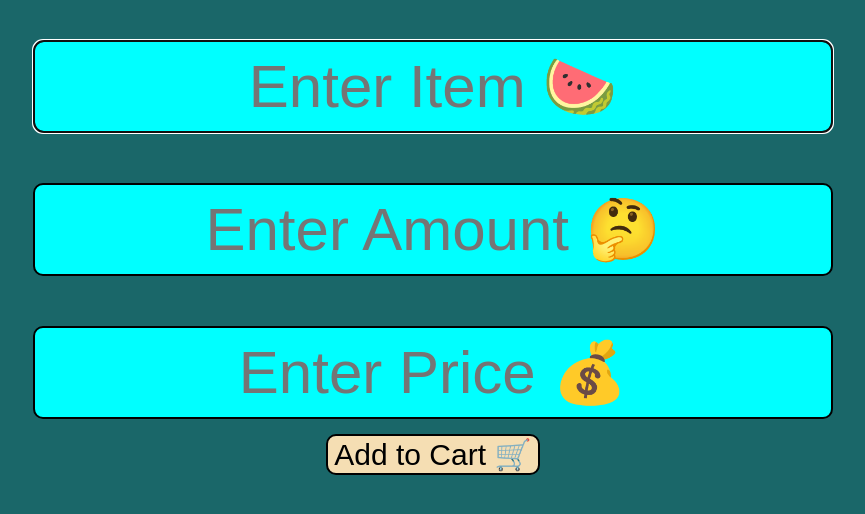
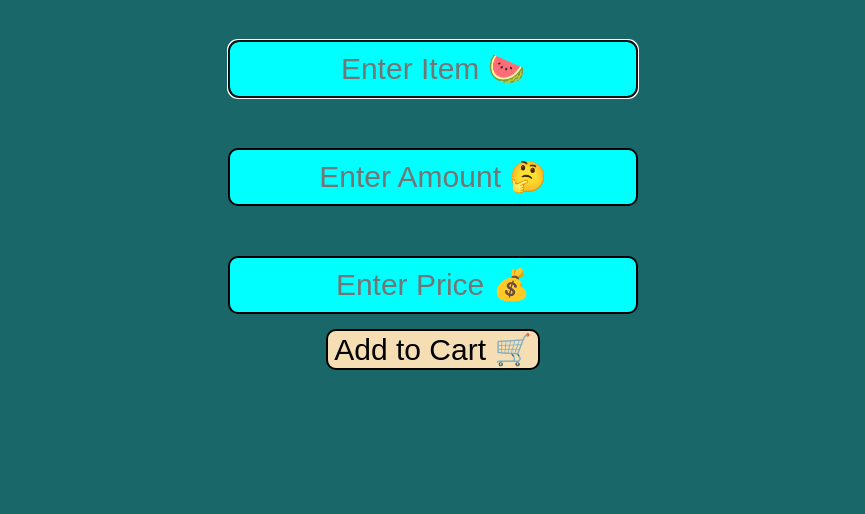
Before and after one commit to Shevilll/ShoppingCart, a Flask app: page / in a window 1280 px wide. Shown: the part 157-671 px from the top of the page, without its empty margins (207-1072 px from the left). Run offline with Flask 3, Linux system fonts and the light colour scheme.

Commit message:
minor changes

```diff
--- a/static/style.css
+++ b/static/style.css
@@ -21,7 +21,7 @@
     display: block;
     text-align: center;
     margin: auto;
-    font-size: 60px;
+    font-size: 30px;
     padding: 10px;
     margin-top: 50px;
     background-color: rgb(0, 255, 255);
--- a/templates/data.html
+++ b/templates/data.html
@@ -20,7 +20,7 @@
                         <td>{{k}}</td>
                         <form action="/remove/{{i}},{{j}},{{k}}" method="post">
                             <td>
-                                <button>❌</button>
+                                <button style="border: 2px solid; border-radius: 20px;">❌</button>
                             </td>
                         </form>
                     </tbody>
```
Also changed, not shown: cart.db.
